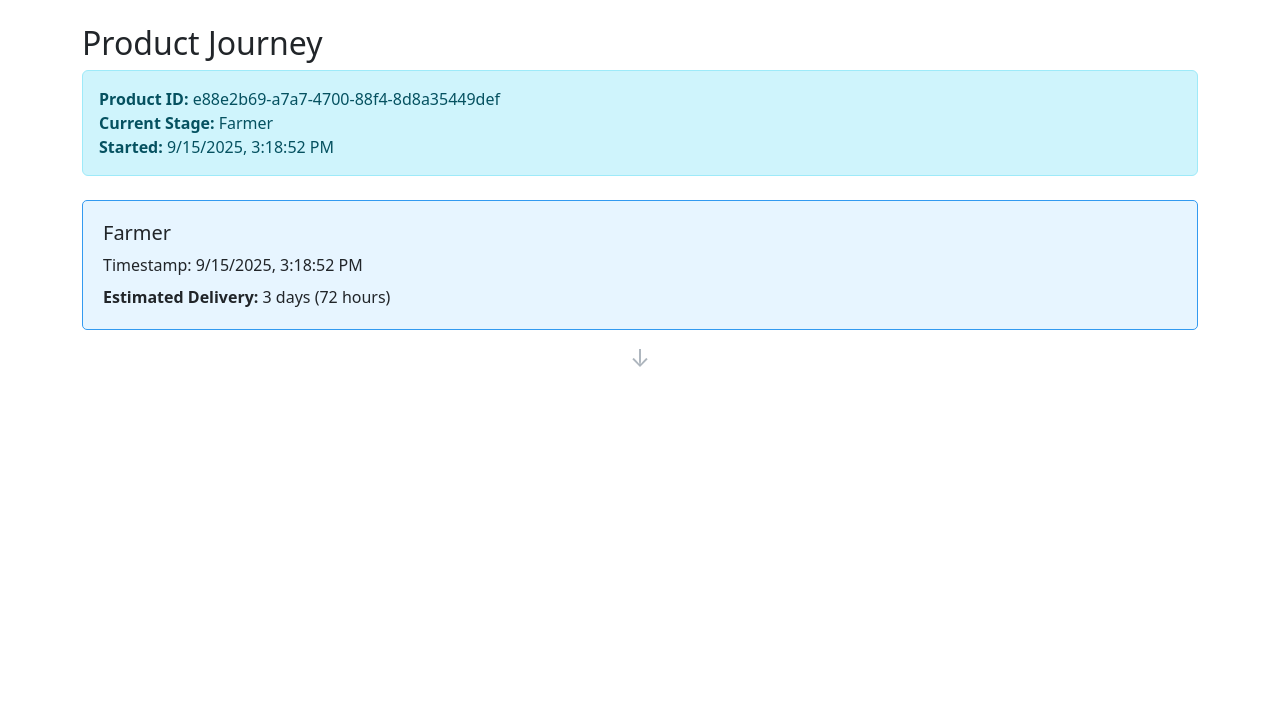
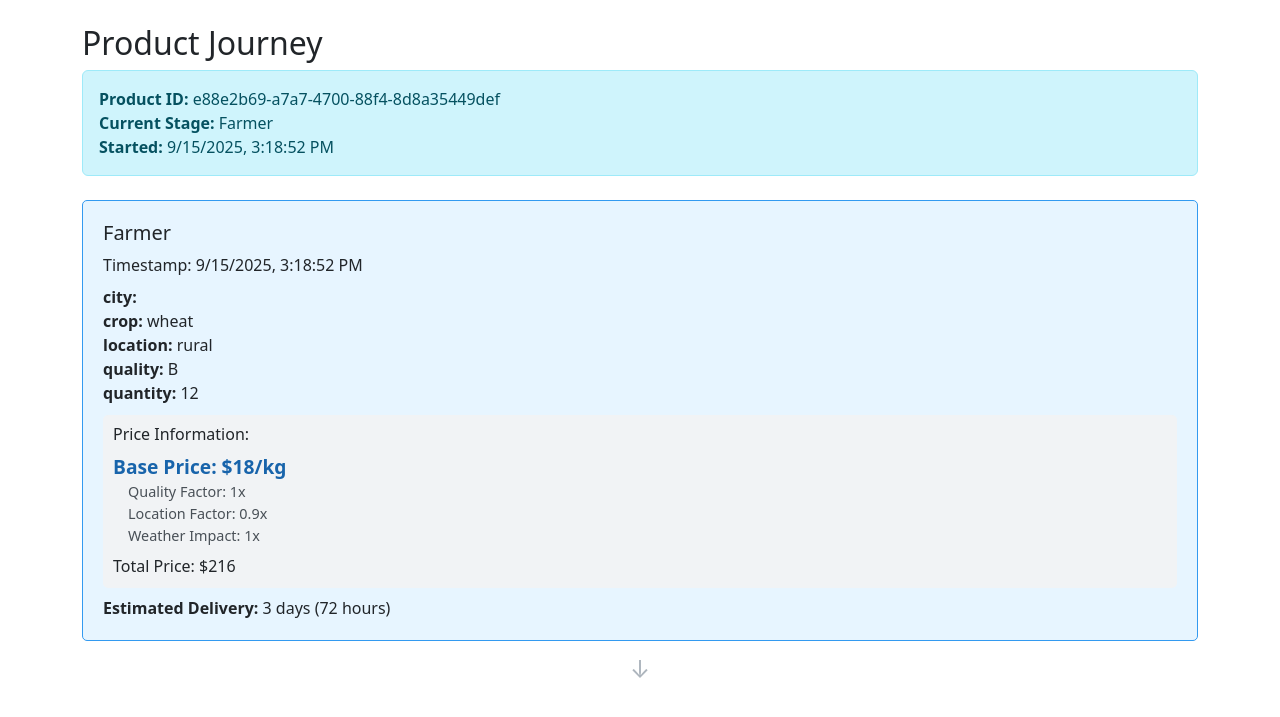
Before and after one commit to nagasumukh01/Agri-blockchain-SIH, a Flask app: page /track?id=e88e2b69-a7a7-4700-88f4-8d8a35449def in a window 1280 px wide. Shown: the top 717 px of the page. Run offline with Flask 3, Linux system fonts and the light colour scheme.

Commit message:
Fix QR tracking display and rebuild old journey data from chain transactions

```diff
--- a/blockchain.py
+++ b/blockchain.py
@@ -123,7 +123,29 @@
 
     def get_product_journey(self, product_id):
         """Get the complete journey of a product through the supply chain"""
-        return self.product_tracking.get(product_id, [])
+        journey = self.product_tracking.get(product_id, [])
+
+        # If stored product_tracking is old or incomplete, reconstruct from chain transactions
+        if not journey or any('details' not in entry for entry in journey):
+            reconstructed = []
+            for block in self.chain:
+                for transaction in block.get('transactions', []):
+                    if transaction.get('product_id') == product_id:
+                        reconstructed.append({
+                            'product_id': transaction.get('product_id'),
+                            'role': transaction.get('role'),
+                            'details': transaction.get('details', {}),
+                            'price_info': transaction.get('price_info', {}),
+                            'timestamp': transaction.get('timestamp'),
+                            'estimated_delivery': transaction.get('estimated_delivery')
+                        })
+
+            if reconstructed:
+                self.product_tracking[product_id] = reconstructed
+                self.save_data()
+                return reconstructed
+
+        return journey
 
     @staticmethod
     def hash(block):
--- a/templates/track.html
+++ b/templates/track.html
@@ -166,15 +166,18 @@
                             <div class="price-factor">Markup: ${stage.price_info.markup_percentage}%</div>
                         `;
                     } else if (stage.role === 'Retailer') {
+                        const retailPrice = stage.price_info.final_selling_price || stage.price_info.price_per_kg || 0;
+                        const purchasePrice = stage.price_info.original_price || 0;
+                        const markup = stage.price_info.markup_percentage || 0;
+                        const additionalCosts = stage.price_info.additional_costs || 0;
+                        const totalPrice = stage.price_info.total_price || retailPrice * (stage.details?.quantity || 1);
+
                         priceHtml += `
-                            <div class="stage-price">Retail Price: $${stage.price_info.final_selling_price}/kg</div>
-                            <div class="price-factor">Purchase Price: $${stage.price_info.purchase_price}/kg</div>
-                            <div class="price-factor">Retail Markup: $${stage.price_info.retail_markup}/kg</div>
-                            <div class="price-factor">Additional Costs: $${stage.price_info.additional_costs}/kg</div>
-                            <div class="price-change mt-2">
-                                Price Change from Farmer:
-                                ${calculatePriceChange(stage.price_info.final_selling_price, getInitialPrice())}%
-                            </div>
+                            <div class="stage-price">Retail Price: $${retailPrice}/kg</div>
+                            <div class="price-factor">Purchase Price: $${purchasePrice}/kg</div>
+                            <div class="price-factor">Markup: ${markup}%</div>
+                            <div class="price-factor">Additional Costs: +$${additionalCosts}/kg</div>
+                            <div class="mt-2">Total Price: $${totalPrice}</div>
                         `;
                     }
 
@@ -222,14 +225,15 @@
             try {
                 const response = await fetch(`/api/track/${productId}`);
                 const data = await response.json();
-                window.productJourney = data.journey; // Store journey data globally
+                const journey = data.journey || [];
+                window.productJourney = journey; // Store journey data globally
 
-                if (data.success) {
-                    renderJourney(data.journey, data.product_id);
+                if (data.success && journey.length > 0) {
+                    renderJourney(journey, data.product_id);
                 } else {
                     document.getElementById('journey-timeline').innerHTML = `
                         <div class="alert alert-danger">
-                            ${data.error || 'Failed to load product journey'}
+                            ${data.error || 'No journey details found for this Product ID.'}
                         </div>
                     `;
                 }
@@ -253,6 +257,12 @@
         } else if (productId) {
             // Fetch data via API
             fetchProductJourney(productId);
+        } else {
+            document.getElementById('journey-timeline').innerHTML = `
+                <div class="alert alert-danger">
+                    No Product ID supplied. Please use a valid QR code link.
+                </div>
+            `;
         }
     </script>
 </body>
```
